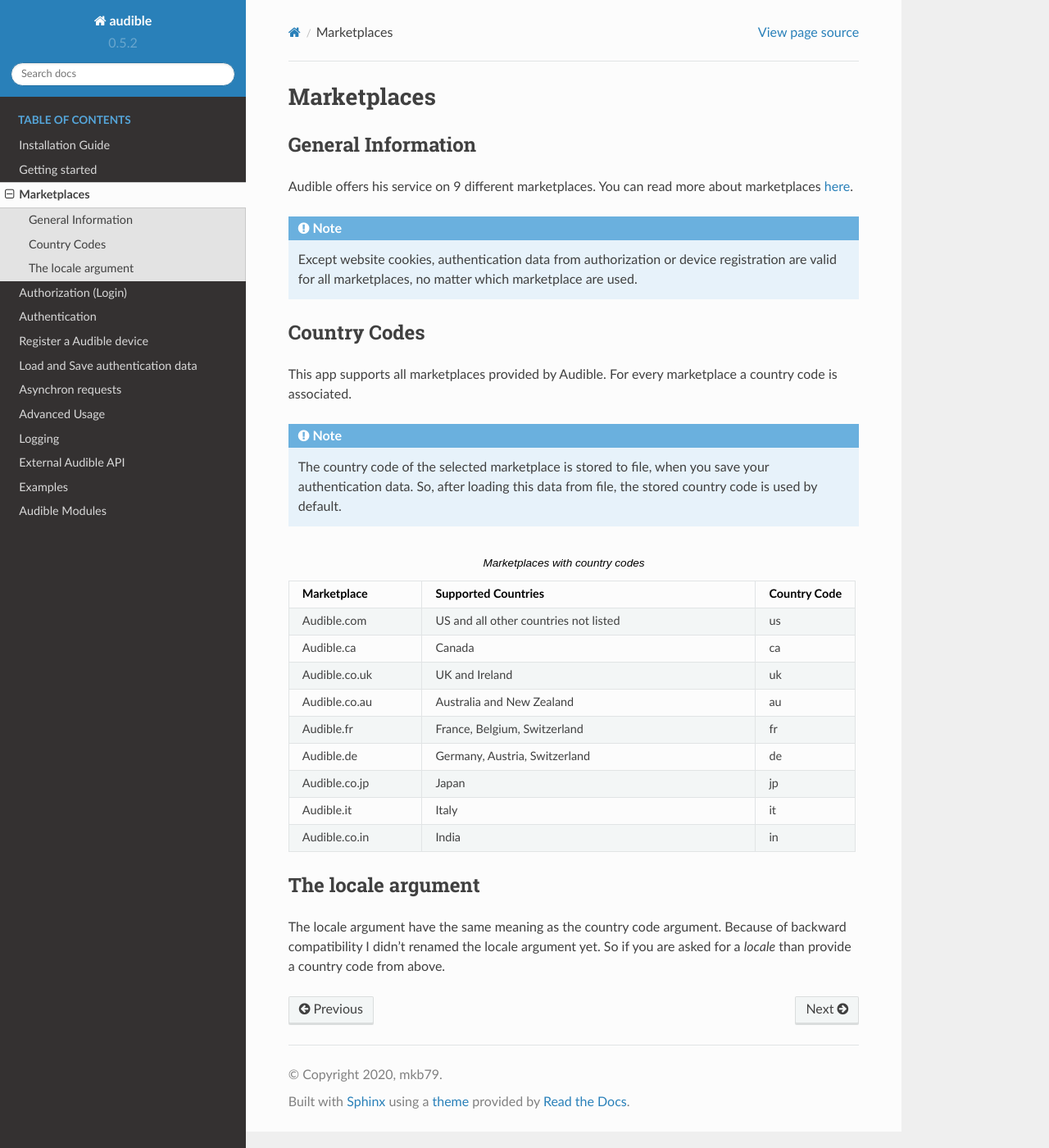
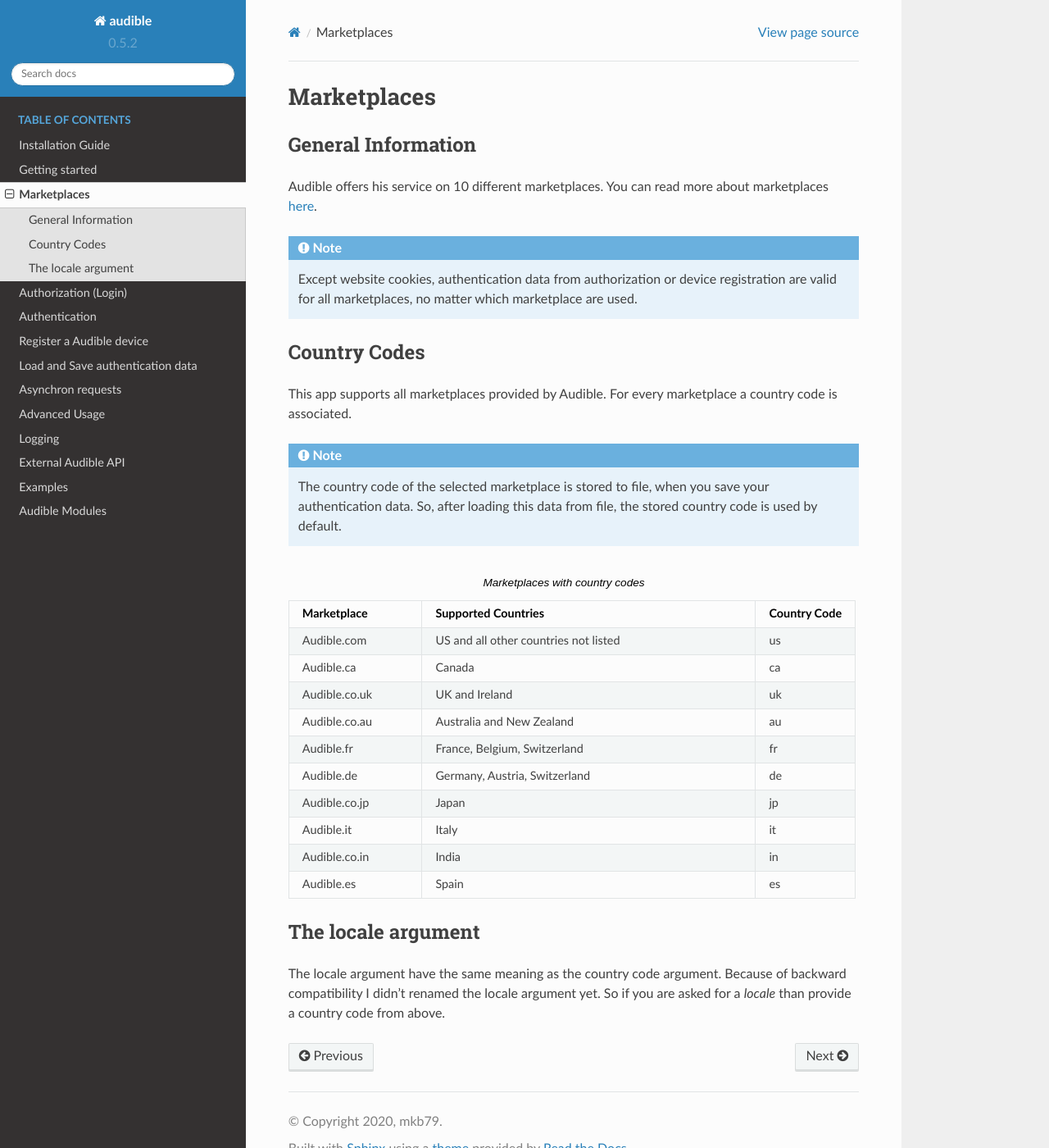
Before and after one commit to mkb79/Audible, a Sphinx documentation site: the page built from docs/source/marketplaces/marketplaces.rst, in a window 1280 px wide and 1400 px high. Shown: the whole window at 82% size. Built offline with Sphinx 7.4.7 and the Read the Docs theme 2.0.0, drawn with Linux system fonts in a browser that asks for light colours.

Commit message:
Add spain language

```diff
--- a/docs/source/marketplaces/marketplaces.rst
+++ b/docs/source/marketplaces/marketplaces.rst
@@ -5,7 +5,7 @@
 General Information
 ===================
 
-Audible offers his service on 9 different marketplaces. You can read more about
+Audible offers his service on 10 different marketplaces. You can read more about
 marketplaces
 `here <https://audible.custhelp.com/app/answers/detail/a_id/7267/~/what-is-an-audible-marketplace-and-which-is-best-for-me%3F>`_.
 
@@ -63,6 +63,9 @@
    * - Audible.co.in
      - India
      - in
+   * - Audible.es
+     - Spain
+     - es
 
 The locale argument
 ===================
```
Also changed, not shown: 1 other file.
